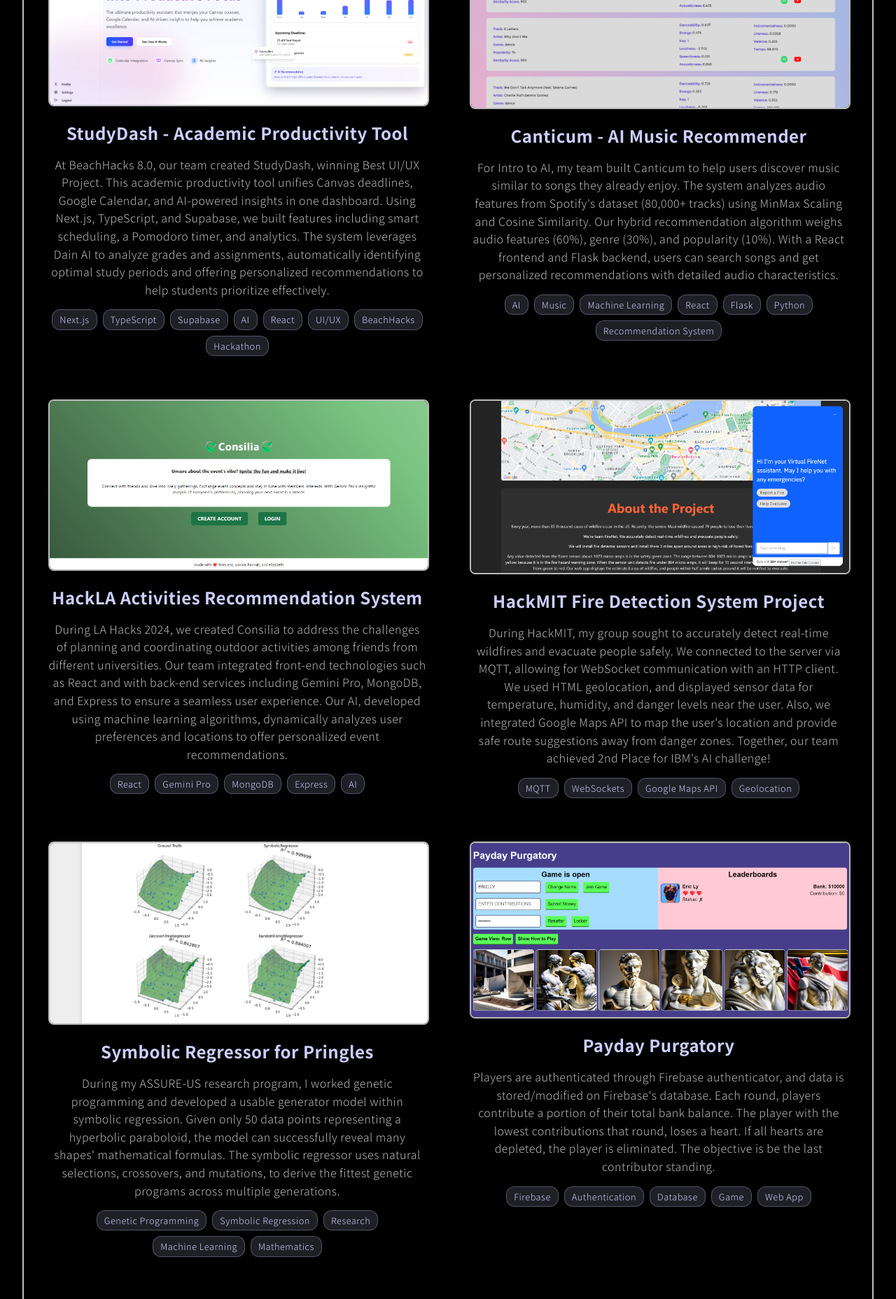
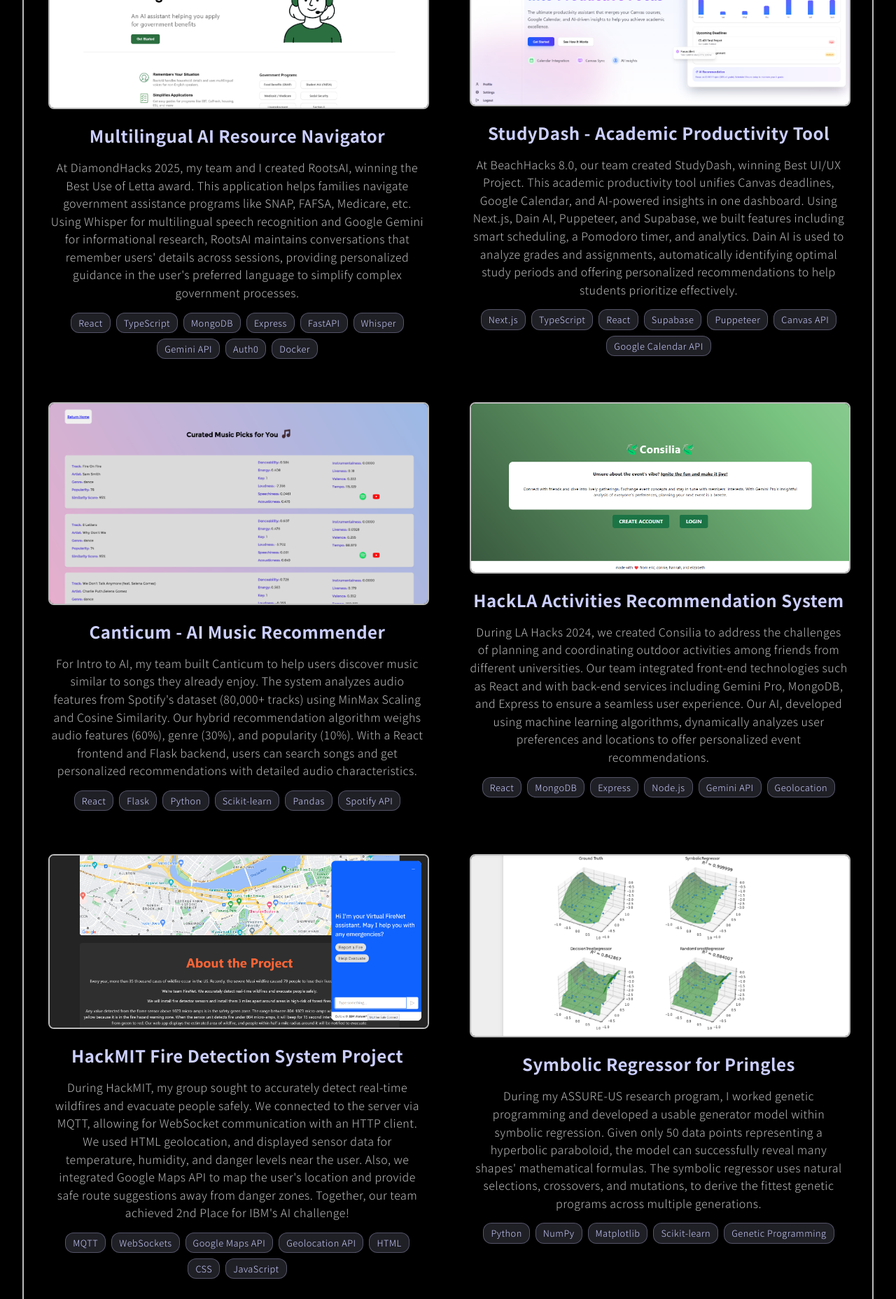
Before and after one commit to lyeric2022/lyyeric.tech, a React (Vite) app: page / in a window 1280 px wide. Shown: the part 1300-3157 px from the top of the page at 70% size. Built offline with nearby package versions, Linux system fonts and the light colour scheme.

Commit message:
added diamondhacks

```diff
--- a/src/Projects.jsx
+++ b/src/Projects.jsx
@@ -20,6 +20,7 @@
 import ameliorationGameImage from "./assets/amelioration.png";
 import canticumImage from "./assets/canticum.png";
 import studyDashImage from "./assets/study_dash.png";
+import rootsAIImage from "./assets/diamondhacks2025.png";
 
 // Create image mapping object
 const imageMap = {
@@ -37,8 +38,8 @@
     "p5_pong.png": pongFromP5Image,
     "amelioration.png": ameliorationGameImage,
     "canticum.png": canticumImage,
-    "study_dash.png": studyDashImage
-
+    "study_dash.png": studyDashImage,
+    "diamondhacks2025.png": rootsAIImage,
 };
 
 const Projects = () => {
--- a/src/data/projectsData.js
+++ b/src/data/projectsData.js
@@ -1,19 +1,27 @@
 export const projects = [
+    {
+        id: 14,
+        title: "Multilingual AI Resource Navigator",
+        image: "diamondhacks2025.png",
+        url: "https://www.hackroots.tech/",
+        description: "At DiamondHacks 2025, my team and I created RootsAI, winning the Best Use of Letta award. This application helps families navigate government assistance programs like SNAP, FAFSA, Medicare, etc. Using Whisper for multilingual speech recognition and Google Gemini for informational research, RootsAI maintains conversations that remember users' details across sessions, providing personalized guidance in the user's preferred language to simplify complex government processes.",
+        tags: ["React", "TypeScript", "MongoDB", "Express", "FastAPI", "Whisper", "Gemini API", "Auth0", "Docker"]
+    },
     {
         id: -1,
         title: "StudyDash - Academic Productivity Tool",
         image: "study_dash.png",
-        url: null,
-        description: "At BeachHacks 8.0, our team created StudyDash, winning Best UI/UX Project. This academic productivity tool unifies Canvas deadlines, Google Calendar, and AI-powered insights in one dashboard. Using Next.js, TypeScript, and Supabase, we built features including smart scheduling, a Pomodoro timer, and analytics. The system leverages Dain AI to analyze grades and assignments, automatically identifying optimal study periods and offering personalized recommendations to help students prioritize effectively.",
-        tags: ["Next.js", "TypeScript", "Supabase", "AI", "React", "UI/UX", "BeachHacks", "Hackathon"]
+        url: "https://beachhacks2025.vercel.app/",
+        description: "At BeachHacks 8.0, our team created StudyDash, winning Best UI/UX Project. This academic productivity tool unifies Canvas deadlines, Google Calendar, and AI-powered insights in one dashboard. Using Next.js, Dain AI, Puppeteer, and Supabase, we built features including smart scheduling, a Pomodoro timer, and analytics. Dain AI is used to analyze grades and assignments, automatically identifying optimal study periods and offering personalized recommendations to help students prioritize effectively.",
+        tags: ["Next.js", "TypeScript", "React", "Supabase", "Puppeteer", "Canvas API", "Google Calendar API"]
     },
     {
         id: 0,
         title: "Canticum - AI Music Recommender",
         image: "canticum.png",
-        url: null,
+        url: "https://canticum.vercel.app/",
         description: "For Intro to AI, my team built Canticum to help users discover music similar to songs they already enjoy. The system analyzes audio features from Spotify's dataset (80,000+ tracks) using MinMax Scaling and Cosine Similarity. Our hybrid recommendation algorithm weighs audio features (60%), genre (30%), and popularity (10%). With a React frontend and Flask backend, users can search songs and get personalized recommendations with detailed audio characteristics.",
-        tags: ["AI", "Music", "Machine Learning", "React", "Flask", "Python", "Recommendation System"]
+        tags: ["React", "Flask", "Python", "Scikit-learn", "Pandas", "Spotify API"]
     },
     {
         id: 1,
@@ -21,24 +29,24 @@
         image: "consilia.png",
         url: "https://www.consilia.tech/",
         description: "During LA Hacks 2024, we created Consilia to address the challenges of planning and coordinating outdoor activities among friends from different universities. Our team integrated front-end technologies such as React and with back-end services including Gemini Pro, MongoDB, and Express to ensure a seamless user experience. Our AI, developed using machine learning algorithms, dynamically analyzes user preferences and locations to offer personalized event recommendations.",
-        tags: ["React", "Gemini Pro", "MongoDB", "Express", "AI"]
+        tags: ["React", "MongoDB", "Express", "Node.js", "Gemini API", "Geolocation"]
     },
     {
         id: 2,
         title: "HackMIT Fire Detection System Project",
         image: "hackmit_project.png",
         url: "https://hackmit2023-pi.vercel.app/",
-        description: "During HackMIT, my group sought to accurately detect real-time wildfires and evacuate people safely. We connected to the server via MQTT, allowing for WebSocket communication with an HTTP client. We used HTML geolocation, and displayed sensor data for temperature, humidity, and danger levels near the user. Also, we integrated Google Maps API to map the user's location and provide safe route suggestions away from danger zones. Together, our team achieved 2nd Place for IBM's AI  challenge!",
-        tags: ["MQTT", "WebSockets", "Google Maps API", "Geolocation"]
+        description: "During HackMIT, my group sought to accurately detect real-time wildfires and evacuate people safely. We connected to the server via MQTT, allowing for WebSocket communication with an HTTP client. We used HTML geolocation, and displayed sensor data for temperature, humidity, and danger levels near the user. Also, we integrated Google Maps API to map the user's location and provide safe route suggestions away from danger zones. Together, our team achieved 2nd Place for IBM's AI challenge!",
+        tags: ["MQTT", "WebSockets", "Google Maps API", "Geolocation API", "HTML", "CSS", "JavaScript"]
     },
     {
         id: 3,
         title: "Symbolic Regressor for Pringles",
         image: "symbolic_regressor.png",
-        url: null, // Custom handler will be used
+        url: null,
         customHandler: "handleOpenSymbolicRegressor",
         description: "During my ASSURE-US research program, I worked genetic programming and developed a usable generator model within symbolic regression. Given only 50 data points representing a hyperbolic paraboloid, the model can successfully reveal many shapes' mathematical formulas. The symbolic regressor uses natural selections, crossovers, and mutations, to derive the fittest genetic programs across multiple generations.",
-        tags: ["Genetic Programming", "Symbolic Regression", "Research", "Machine Learning", "Mathematics"]
+        tags: ["Python", "NumPy", "Matplotlib", "Scikit-learn", "Genetic Programming"]
     },
     {
         id: 4,
@@ -46,7 +54,7 @@
         image: "payday_purgatory.png",
         url: "https://www.payday-purgatory.lyyeric.tech/",
         description: "Players are authenticated through Firebase authenticator, and data is stored/modified on Firebase's database. Each round, players contribute a portion of their total bank balance. The player with the lowest contributions that round, loses a heart. If all hearts are depleted, the player is eliminated. The objective is be the last contributor standing.",
-        tags: ["Firebase", "Authentication", "Database", "Game", "Web App"]
+        tags: ["JavaScript", "Firebase", "HTML", "CSS", "Firebase Authentication", "Firebase Realtime Database"]
     },
     {
         id: 5,
@@ -54,7 +62,7 @@
         image: "projectile_poopers.png",
         url: "https://www.projectile-poopers.lyyeric.tech/",
         description: "Built upon Drew Conley's multiplayer JS game— adding game music, coin sounds, and mobile-friendly button-based controls. Implemented an HP system to eliminate players falling below 0 HP and designed projectiles for player damage. Created a coins market where players can redeem coins for HP and projectile upgrades— utilizing Firebase for authentication and data management.",
-        tags: ["JavaScript", "Firebase", "Multiplayer", "Game", "Mobile-friendly"]
+        tags: ["JavaScript", "HTML", "CSS", "Firebase", "Web Audio API", "Responsive Design"]
     },
     {
         id: 6,
@@ -62,7 +70,7 @@
         image: "vsa-ace.png",
         url: "https://vsa-ace-vines.vercel.app/",
         description: "VSA at CSUF has a special tradition of veteran members \"adopting\" new members in their \"lines\". This process is fun, unique, and spans a decade. However, it is difficult recognize who belongs in which ancestral line, so I developed a 2D visualizer that uses D3.js to graph members' ancestral lines. On the page, users are also able to filter through specific lines, which would promptly show only members within such lines.",
-        tags: ["D3.js", "Data Visualization", "React", "Vercel", "Community"]
+        tags: ["React", "D3.js", "JavaScript", "CSS", "Data Visualization"]
     },
     {
         id: 7,
@@ -70,7 +78,7 @@
         image: "hoa_viet_market.png",
         url: "https://www.hoa-viet-market.lyyeric.tech/",
         description: "I developed a website for a small Vietnamese business in Los Angeles, focusing on contact pages, operating hours, customer accommodations, a photo gallery, and Google Maps integration. The site's design captures the business's essence and provides visitors with a relevant information about the Hoa Viet market.",
-        tags: ["Business", "Google Maps", "Web Development", "Small Business"]
+        tags: ["HTML", "CSS", "JavaScript", "Google Maps API", "Yelp API", "Responsive Design"]
     },
     {
         id: 8,
@@ -78,7 +86,7 @@
         image: "bolbs-evolutionary-simulator.png",
         url: "https://bolb-simulator-v1.vercel.app/",
         description: "Bolbs are randomly spawned with attributes like speed, color, hunger-timer, will-to-multiply, and age-timers. They sustain themselves by eating plants or other bolbs. Cannibalization events offer a chance for multiplication, based on the bolb's will-to-multiply. Offsprings inherit similar genetic attributes. As generations progress, bolbs optimize their balance between speed, hunger-timer, and will-to-multiply. Natural predators are introductable to tests the species' resilience.",
-        tags: ["AI", "Evolution Simulation", "Genetic Algorithm", "Interactive", "Vercel"]
+        tags: ["JavaScript", "HTML Canvas", "Genetic Algorithms", "CSS", "Simulation"]
     },
     {
         id: 9,
@@ -86,7 +94,7 @@
         image: "martingale.png",
         url: "https://replit.com/@lyyeric/martingale-betting-simulator#",
         description: "In traditional gambling, players usually lose money but can occasionally win big. The martingale betting strategy reverses these odds, allowing players to often make money but risking occasional big losses. It relies on having enough funds to cover losing streaks and doubling the bet after each loss. In my simulator, users can test their chances by inputting their original money, betting amounts, and the number of rounds they want to play.",
-        tags: ["Simulation", "Probability", "Replit", "Mathematics", "Gambling"]
+        tags: ["Python", "NumPy", "Matplotlib", "Simulation", "Statistics"]
     },
     {
         id: 10,
@@ -94,7 +102,7 @@
         image: "funtime_trivia.png",
         url: "https://project-day-4.lyyeric.repl.co/",
         description: "During my Google CSSI program, I worked with two other engineers to develop a gamified, learning platform. We implemented several game modes, that ranged from music, history, culture, food, etc. We integrated multiple pages, and utilized APIs from Giphy and Api-Ninja. Our tech stack was also primarily HTML/CSS, Bulma, and vanilla Javascript.",
-        tags: ["Google CSSI", "HTML/CSS", "Bulma", "JavaScript", "API Integration", "Trivia"]
+        tags: ["HTML", "CSS", "JavaScript", "Bulma", "Giphy API"]
     },
     {
         id: 11,
@@ -102,7 +110,7 @@
         image: "language_quiz.png",
         url: "https://cssi-2022-day-7-1.lyyeric.repl.co/",
         description: "During my Google CSSI program, I built upon a language quiz guesser. I implemented several features, such as a counter that tracked how many guesses the user had. I also added more languages to guess for, and I added more colors! My tech stack was primarily HTML/CSS, Bulma, and vanilla Javascript.",
-        tags: ["Google CSSI", "HTML/CSS", "Bulma", "JavaScript", "Quiz"]
+        tags: ["HTML", "CSS", "JavaScript", "Bulma"]
     },
     {
         id: 12,
@@ -110,7 +118,7 @@
         image: "p5_pong.png",
         url: "https://editor.p5js.org/lyyy.eric/full/FOjoMB4WQ",
         description: "Play with friends, where each player can navigate their paddles via the keyboard keys. Play solo, and battle against two possible AI bots that mimicks real players. Or, watch as a spectator, as AI bots battle it out in Pong. Nuanced features includes ball-color transformations, after bounces, and a tracker to measure how fast the ball is moving.",
-        tags: ["p5.js", "Game", "AI", "Multiplayer", "Interactive"]
+        tags: ["p5.js", "JavaScript", "Game Development", "Canvas"]
     },
     {
         id: 13,
@@ -118,6 +126,6 @@
         image: "amelioration.png",
         url: "https://editor.p5js.org/lyyy.eric/full/Fi3PUVueB",
         description: "During Google's Code Next Connect program, I created a sprite-based runner game in p5.js, inspired by Jetpack Joyride and Temple Run. The objective is to reach the last spaceship while avoiding lava pits. I playtested the game with friends and mentors, incorporated critical feedback, and added features like high-score tracking, scenery transformations, speed variations, customizable skins, pausing mechanics, and background music.",
-        tags: ["p5.js", "Game", "Google Code Next", "Sprite-based", "Runner"]
+        tags: ["p5.js", "JavaScript", "Game Development", "Sprites", "Web Audio API"]
     }
 ];
```
Also changed, not shown: src/assets/diamondhacks2025.png (added).
